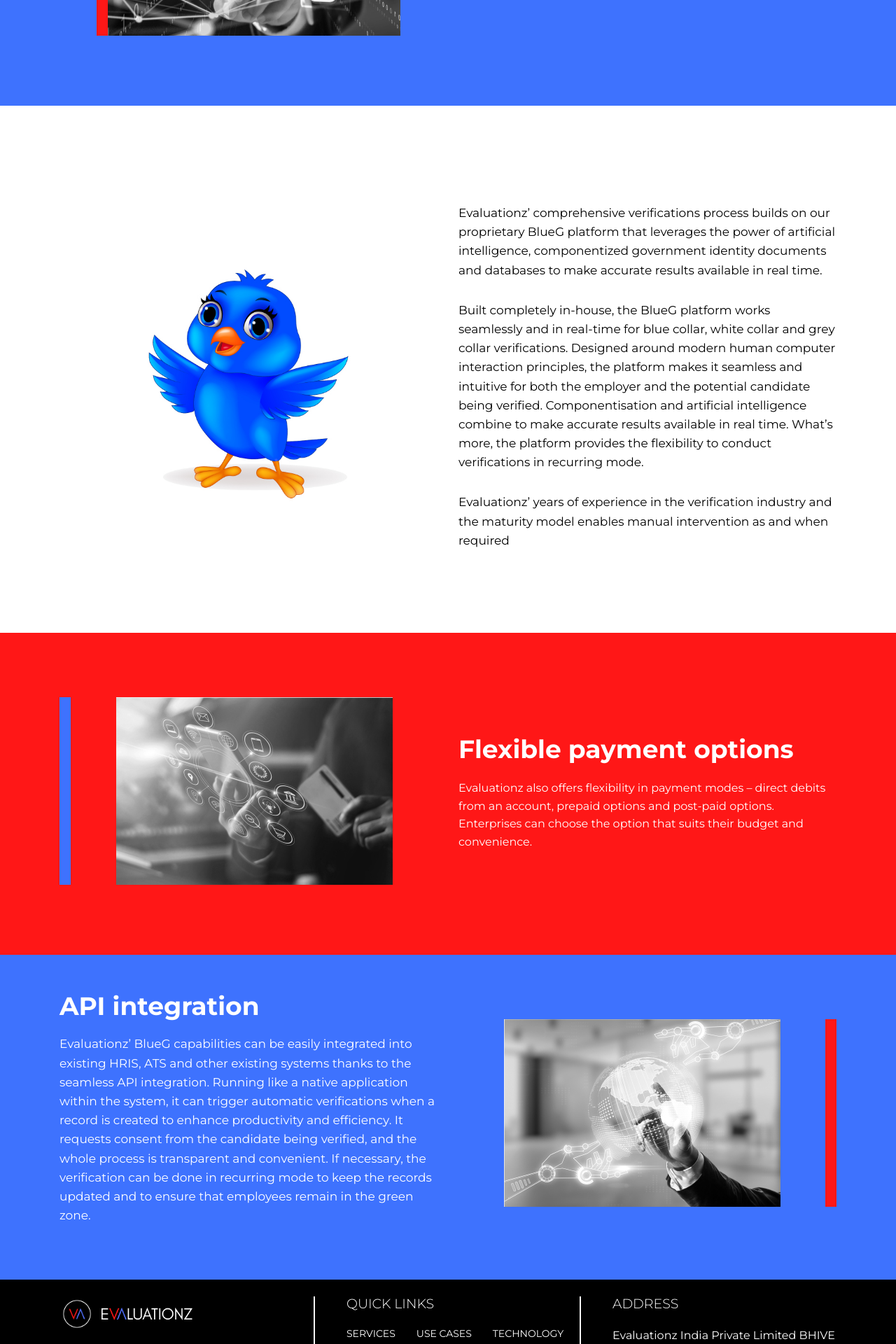
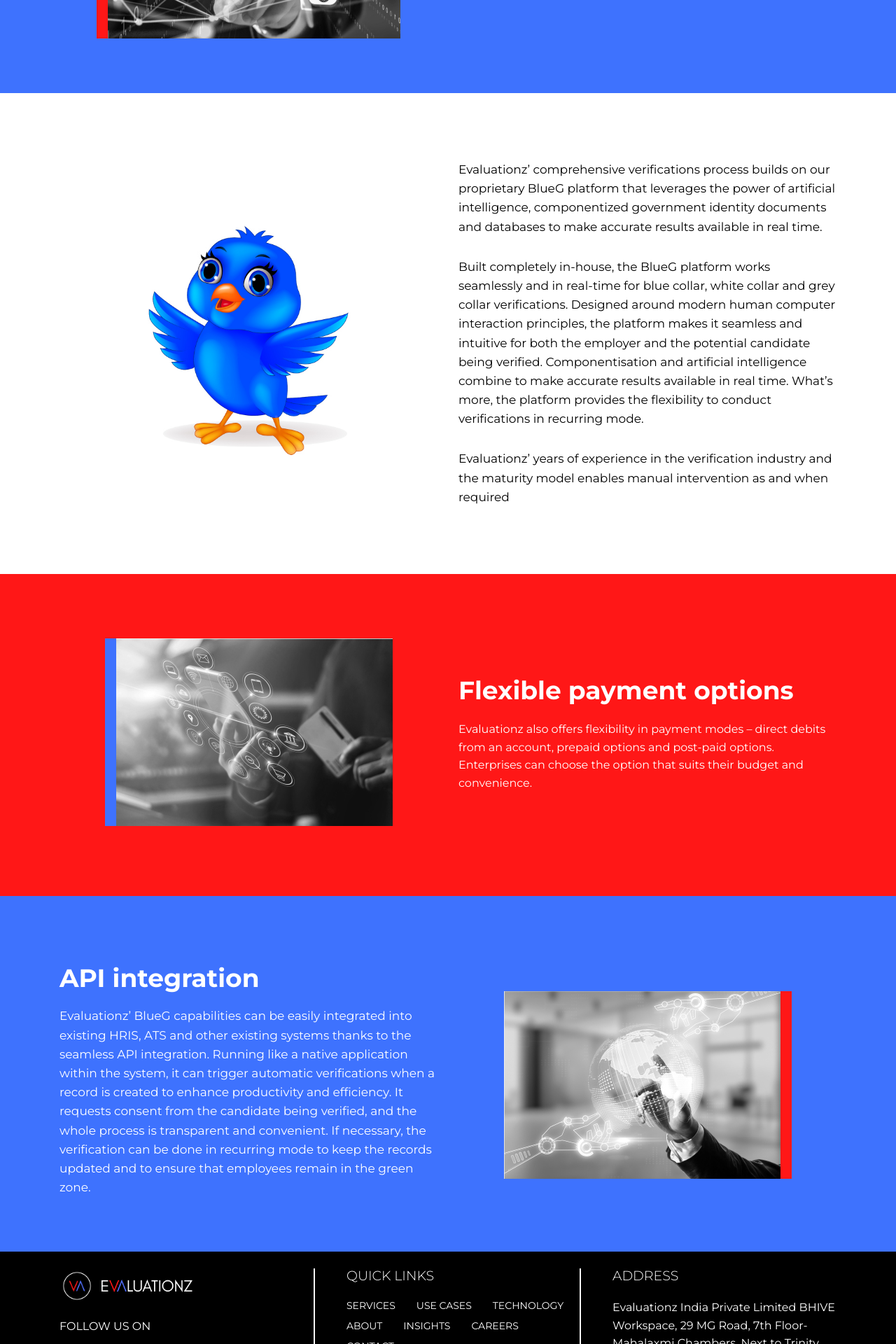
Before and after one commit to Evaluationz/evaluation-website, a React (Create React App) app: page /technology in a window 1280 px wide. Shown: the part 480-2400 px from the top of the page at 70% size. Built offline with nearby package versions, Linux system fonts and the light colour scheme.

Commit message:
technology

```diff
--- a/src/components/ContactUs/ContactUs.js
+++ b/src/components/ContactUs/ContactUs.js
@@ -10,7 +10,7 @@
                 <title>Evaluationz: Contact us</title>
             </Helmet>
 
-            <div className="about-section bg-red pt-100 pb-70">
+            <div className="about-section bg-red pt-100 pb-4">
                 <div className="container pt-5">
                     <div className="row align-items-center">
                         <div className="col-lg-6 pb-30">
@@ -39,7 +39,7 @@
                 </div>
             </div>
 
-            <div className="about-section bg-white pt-100 pb-70">
+            <div className="about-section bg-white pt-100 pb-5">
                 <div className="container">
                     <iframe className="map" src="https://www.google.com/maps/embed?pb=!1m18!1m12!1m3!1d3887.974009881821!2d77.6142341140435!3d12.973514118348346!2m3!1f0!2f0!3f0!3m2!1i1024!2i768!4f13.1!3m3!1m2!1s0x3bae17daed2415b9%3A0x12dd81e0b4f492f2!2sBHIVE%20Workspace%20MG%20Road!5e0!3m2!1sen!2sin!4v1646640348585!5m2!1sen!2sin" allowfullscreen="" loading="lazy"></iframe>
                     <div className="section-title section-title-left text-start">
@@ -50,7 +50,7 @@
 
             </div>
 
-            <div className="about-section contact-us-section bg-light-gray pt-100 pb-70">
+            <div className="about-section contact-us-section bg-light-gray pt-100 pb-5">
 
                 <div className="container">
                     <div className="section-title section-title-left text-start">
--- a/src/components/Technology/Technology.js
+++ b/src/components/Technology/Technology.js
@@ -9,7 +9,7 @@
                 <title>Evaluationz: Technology</title>
             </Helmet>
 
-            <div className="about-section bg-blue pt-100 pb-70">
+            <div className="about-section bg-blue pt-5 mt-5 pb-5">
                 <div className="container pt-5">
                     <div className="row align-items-center">
                         <div className="col-lg-6 pb-30">
@@ -32,7 +32,7 @@
                     </div>
                 </div>
             </div>
-            <div className="about-section bg-white pt-100 pb-70">
+            <div className="about-section bg-white pt-5 pb-5">
                 <div className="container pt-5">
                     <div className="row align-items-center">
                         <div className="col-lg-6 pb-30">
@@ -76,8 +76,8 @@
                 <div className="container">
                     <div className="row align-items-center">
                         <div className="col-lg-6 pb-30">
-                            <div className="about-section-item about-item-image text-center blue-image-left">
-                                <img src="images/technology/Image-2.jpg" alt="shape" />
+                            <div className="about-section-item about-item-image text-center">
+                                <img src="images/technology/Image-2.jpg" alt="shape" className="blue-image-left"/>
                             </div>
                         </div>
 
@@ -99,7 +99,7 @@
                     </div>
                 </div>
             </div>
-            <div className="about-section bg-blue pt-5 pb-30">
+            <div className="about-section bg-blue pt-100 pb-30">
                 <div className="container">
                     <div className="row align-items-center">
                         <div className="col-lg-6 pb-30">
@@ -124,8 +124,8 @@
                         </div>
 
                         <div className="col-lg-6 pb-30">
-                            <div className="about-section-item about-item-image text-center red-image-right">
-                                <img src="images/technology/image-3.jpg" alt="shape" />
+                            <div className="about-section-item about-item-image text-center">
+                                <img src="images/technology/image-3.jpg" alt="shape"  className="red-image-right"/>
                             </div>
                         </div>
                     </div>
```
